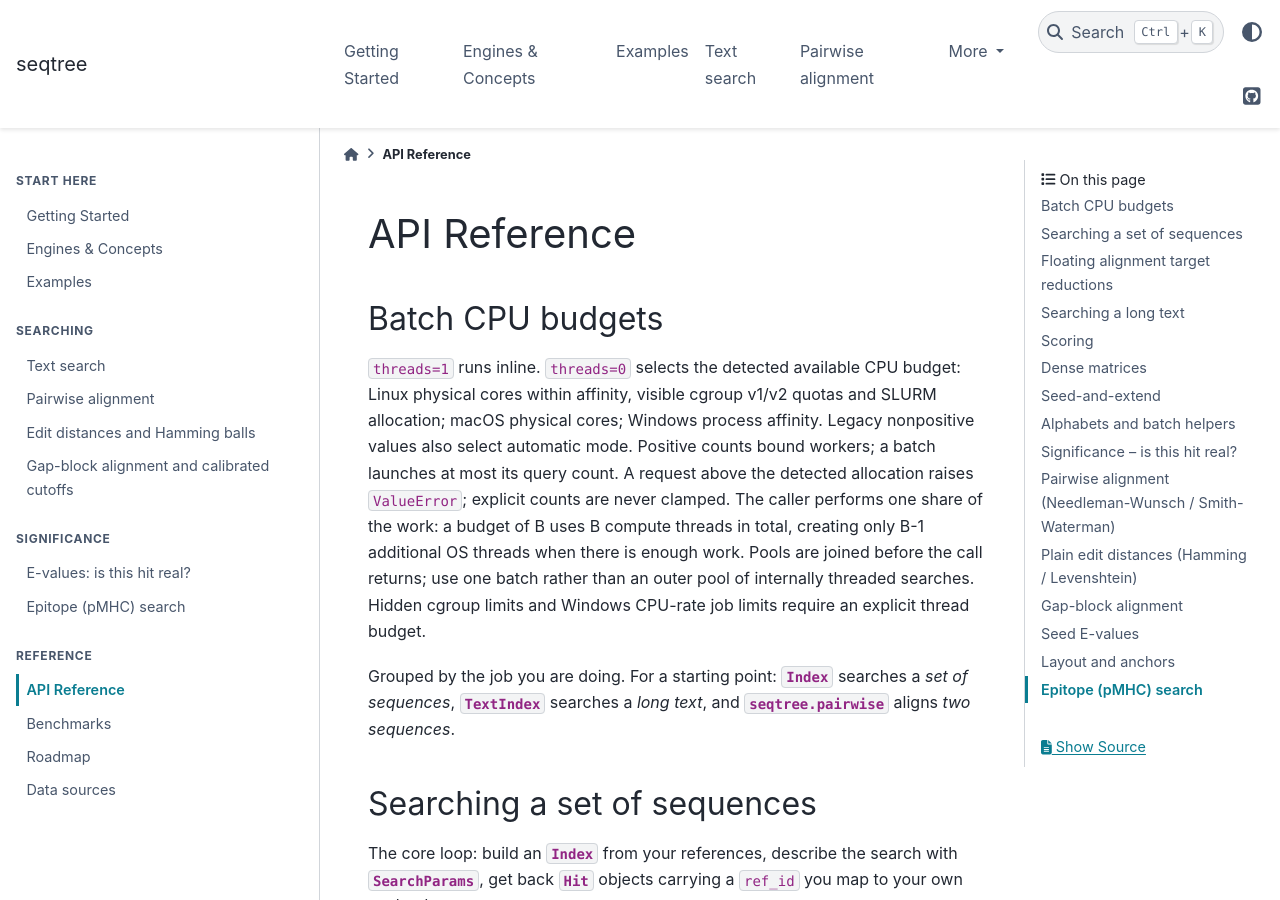
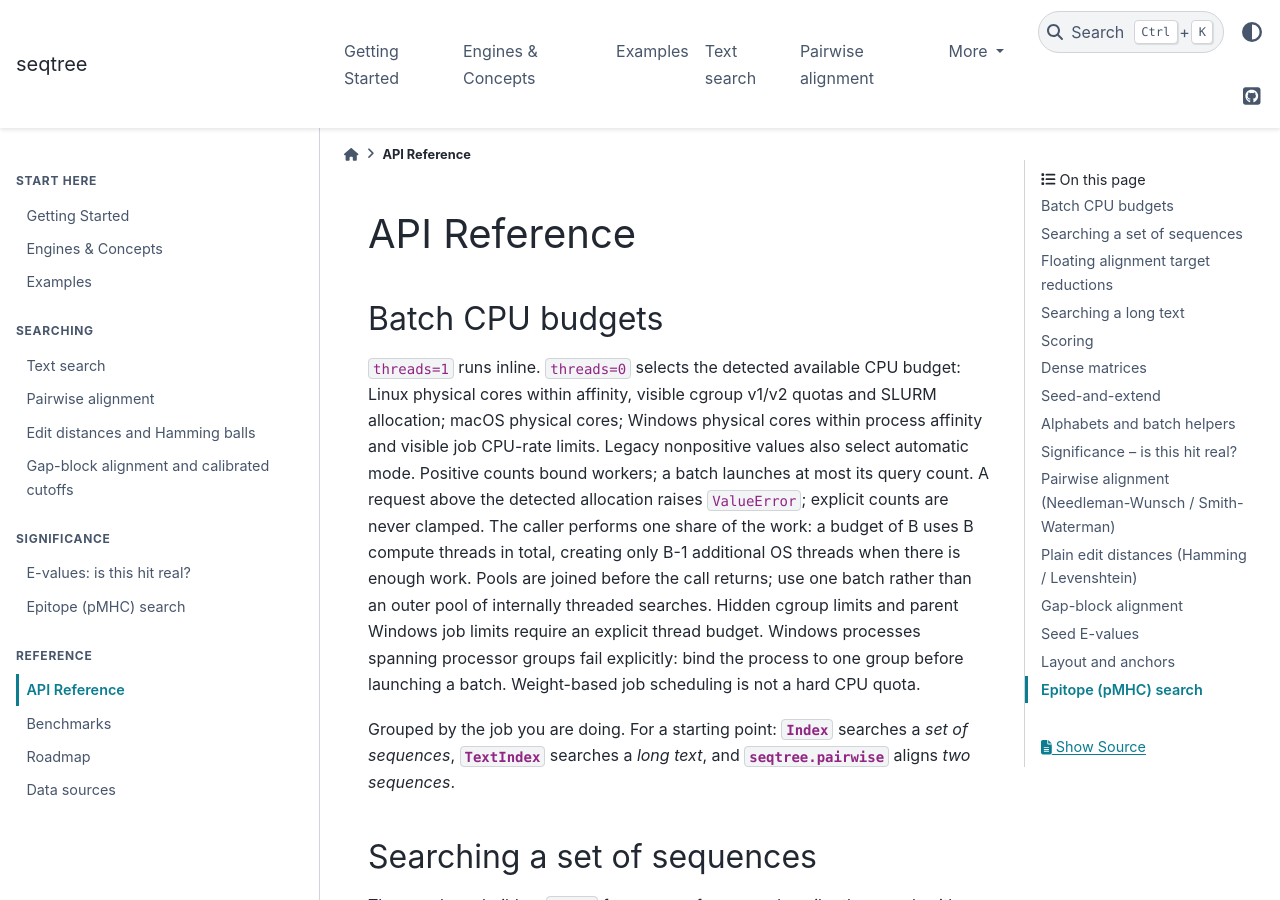
Before and after one commit to antigenomics/seqtree, a Sphinx documentation site: the page built from docs/api.rst, in a window 1280 px wide and 900 px high. Built offline with Sphinx 7.4.7 and the PyData theme 0.15.4, drawn with Linux system fonts in a browser that asks for light colours; the version number is read from the project's files by our own code.

Commit message:
Detect Windows core topology and job CPU rates
Co-Authored-By: Codex <noreply@openai.com>

```diff
--- a/docs/api.rst
+++ b/docs/api.rst
@@ -8,13 +8,15 @@ Batch CPU budgets
 
 ``threads=1`` runs inline. ``threads=0`` selects the detected available CPU budget:
 Linux physical cores within affinity, visible cgroup v1/v2 quotas and SLURM allocation; macOS physical cores;
-Windows process affinity. Legacy nonpositive values also select automatic mode.
+Windows physical cores within process affinity and visible job CPU-rate limits. Legacy nonpositive values also select automatic mode.
 Positive counts bound workers; a batch launches at most its query count. A request
 above the detected allocation raises ``ValueError``; explicit counts are never clamped.
 The caller performs one share of the work: a budget of B uses B compute threads
 in total, creating only B-1 additional OS threads when there is enough work.
 Pools are joined before the call returns; use one batch rather than an outer pool
-of internally threaded searches. Hidden cgroup limits and Windows CPU-rate job limits require an explicit thread budget.
+of internally threaded searches. Hidden cgroup limits and parent Windows job limits require an explicit thread budget.
+Windows processes spanning processor groups fail explicitly: bind the process to one
+group before launching a batch. Weight-based job scheduling is not a hard CPU quota.
 
 Grouped by the job you are doing. For a starting point: :class:`Index` searches a *set of
 sequences*, :class:`TextIndex` searches a *long text*, and :mod:`seqtree.pairwise` aligns *two
```
Also changed, not shown: README.md (+3 -0 lines), 2 other files.
